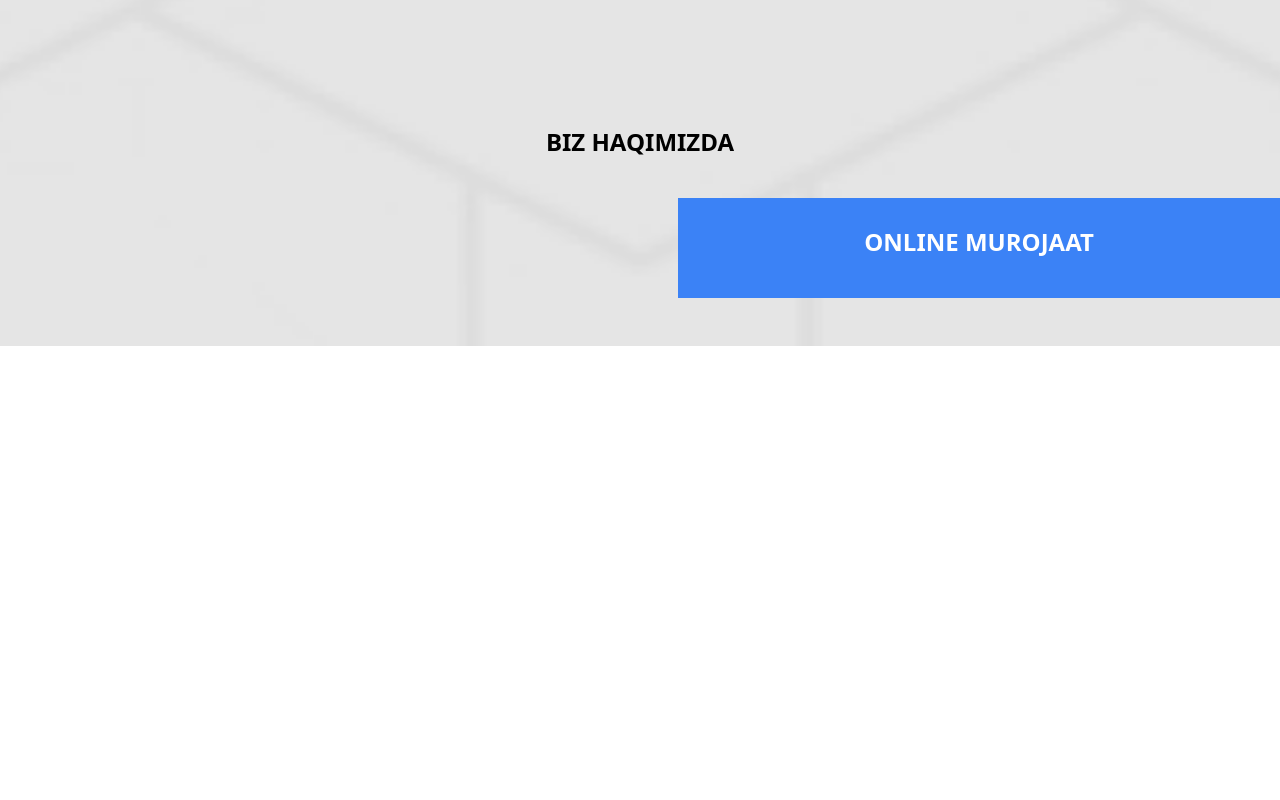
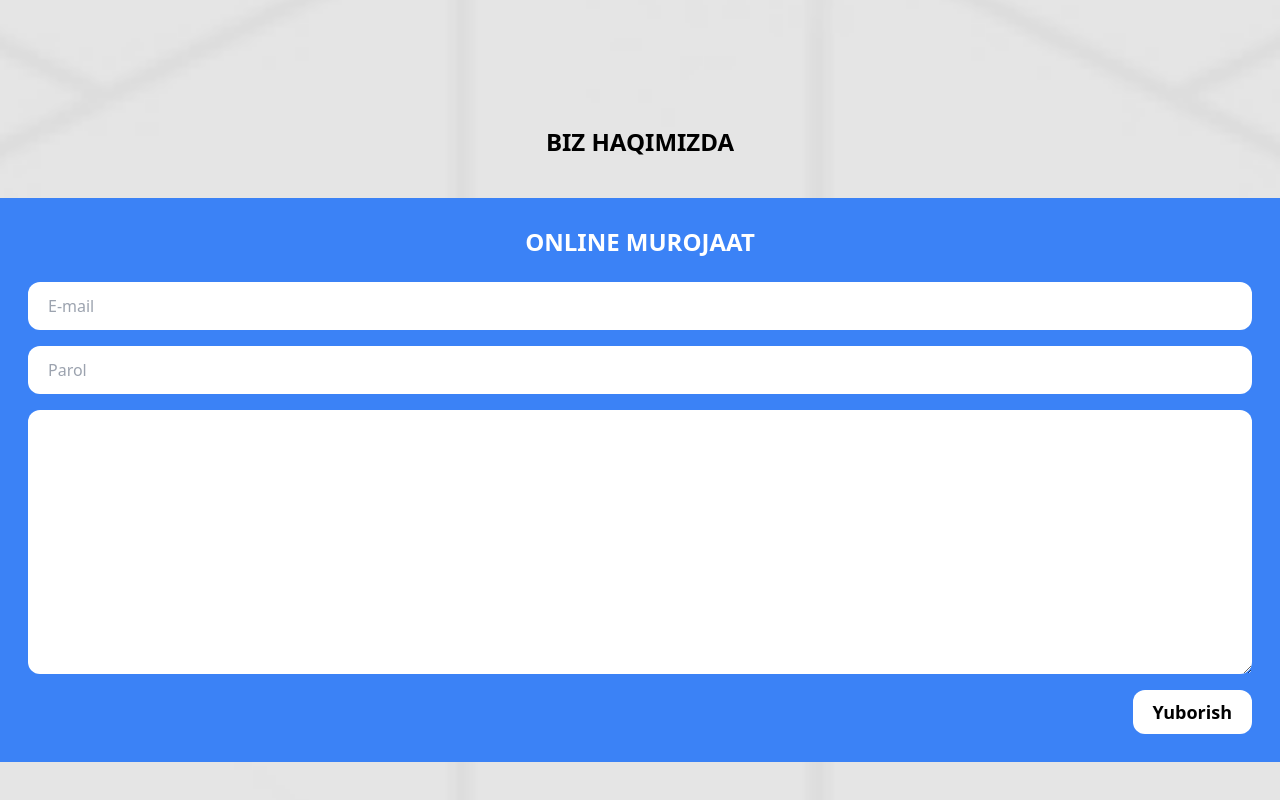
Before and after one commit to sureface/yuksak-idrok, a React (Create React App) app: page / in a window 1280 px wide. Shown: the part 7739-8539 px from the top of the page. Before the commit the page ends 8085 px from the top, so only its background shows below. Built offline with nearby package versions, Linux system fonts and the light colour scheme.

Commit message:
form done

```diff
--- a/src/components/mainInfo.js
+++ b/src/components/mainInfo.js
@@ -1,20 +1,21 @@
 import React from 'react';
+import CallCenter from "../assets/images/callCenter.png"
 
 const MainInfo = () => {
     return (
         <div className="my-12">
-            <div className="container mx-auto">
                 <h1 className="text-black text-2xl uppercase font-bold text-center my-10">BIZ HAQIMIZDA</h1>
-                <div className="w-full flex">
-                    <div className="w-1/2 mr-10">
-
+                    <div className="bg-blue-500 p-7">
+                        <h1 className="text-white text-2xl font-semibold uppercase text-center mb-3 pb-3">ONLINE MUROJAAT</h1>
+                        <form className="flex flex-col">
+                            <input className="mb-4 py-3 px-5 rounded-xl" type="text" placeholder="E-mail" name="email" id="email" required/>
+                            <input className="mb-4 py-3 px-5 rounded-xl" type="password" placeholder="Parol" name="password" id="password" required/>
+                            <textarea className="mb-4 py-3 px-5 rounded-xl" name="textarea" placeholder="Savolingiz..?" id="textarea" cols="30" rows="10"> </textarea>
+                            <div className="flex items-center justify-end w-full">
+                                <button type="submit" className="text-lg bg-white font-semibold rounded-xl px-5 py-2">Yuborish</button>
+                            </div>
+                        </form>
                     </div>
-                    <div className="w-1/2 ml-10 bg-blue-500 p-7">
-                        <h1 className="text-white text-2xl font-semibold uppercase text-center mb-3">ONLINE MUROJAAT</h1>
-
-                    </div>
-                </div>
-            </div>
         </div>
     );
 };
--- a/src/components/mainSlider.js
+++ b/src/components/mainSlider.js
@@ -1,8 +1,10 @@
 import React from 'react';
 import {Swiper, SwiperSlide} from "swiper/react/swiper-react";
+
 import "swiper/swiper.min.css"
 import "swiper/swiper-bundle.min.js.map"
 import "../styles/mainSwiper.scss"
+
 import Teacher1 from "../assets/images/teacher1.jpg"
 import Teacher2 from "../assets/images/teacher2.png"
 import Teacher4 from "../assets/images/teacher4.jpg"
```
Also changed, not shown: src/assets/images/callCenter.png (added).
